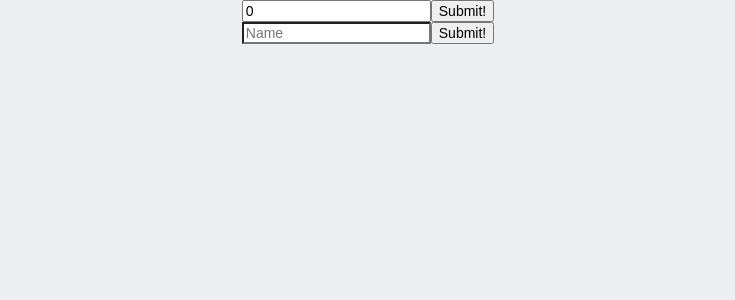
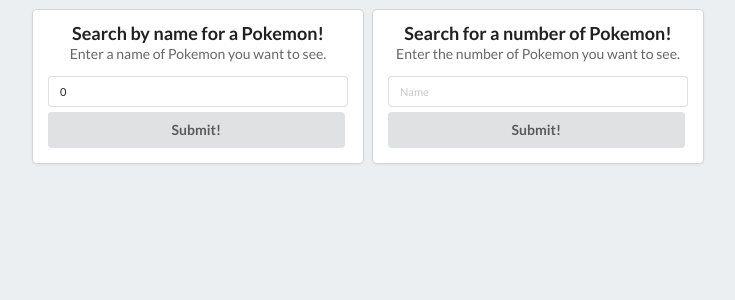
Before and after one commit to HarryCravDev/React_Practice_03, a React (Create React App) app: page / in a window 1280 px wide. Shown: the top 300 px of the page, without its empty margins (272-1007 px from the left). Built offline with nearby package versions, Linux system fonts and the light colour scheme.

Commit message:
Added styles for components and search by Pokemon name functionality.

```diff
--- a/src/App.js
+++ b/src/App.js
@@ -13,19 +13,32 @@
   };
 
   // Get Pokemon URL Array
-  getPokemon = async (num) => {
+  getPokemon = async (input) => {
+    if (typeof input === "number") {
       const response = await axios.get(
-      `https://pokeapi.co/api/v2/pokemon?limit=${num}`,
+        `https://pokeapi.co/api/v2/pokemon?limit=${input}`,
         {
           params: {},
         }
       );
 
       await this.loadingPokemon(response.data.results);
+    } else {
+      const response = await axios.get(
+        `https://pokeapi.co/api/v2/pokemon/${input}`,
+        {
+          params: {},
+        }
+      );
+      console.log(response);
+      this.setState({ pokemon: [response] });
+      // await this.loadingPokemon(response.data.results);
+    }
   };
 
   // Get Pokemon and Update State
   loadingPokemon = async (data) => {
+    if (Array.isArray(data)) {
       let pokemon = await Promise.all(
         data.map(async (item) => {
           const res = await axios.get(item.url);
@@ -34,19 +47,18 @@
       );
 
       this.setState({ pokemon: pokemon });
+    }
   };
 
   // Submit total number of Pokemon
   submitNumber = (number) => {
     const num = parseInt(number);
-    console.log(typeof num);
     this.setState({ number: num });
     this.getPokemon(num);
   };
 
   // Submit name of Pokemon
   submitName = (name) => {
-    console.log(name);
     this.setState({ name: name });
     this.getPokemon(name);
   };
@@ -54,13 +66,13 @@
   render() {
     return (
       <div className="game-container">
-        {this.state.pokemon.length > 0 ? (
-          <CardContainer cards={this.state.pokemon} />
-        ) : null}
         <InputTotal
           submitNumber={this.submitNumber}
           submitName={this.submitName}
         />
+        {this.state.pokemon.length > 0 ? (
+          <CardContainer cards={this.state.pokemon} />
+        ) : null}
       </div>
     );
   }
--- a/src/Components/Inputs/InputTotal.js
+++ b/src/Components/Inputs/InputTotal.js
@@ -1,4 +1,5 @@
 import React from "react";
+import "./InputTotal.styles.css";
 
 class InputTotal extends React.Component {
   state = {
@@ -6,45 +7,81 @@
     name: "",
   };
 
+  // Update state with number input
   onInputChange = (number) => {
     this.setState({ total: number.target.value });
   };
 
+  // Submit number input
   onFormSubmit = (e) => {
     e.preventDefault();
+    if (this.state.number === 0) {
+      return false;
+    }
     this.props.submitNumber(this.state.total);
   };
 
+  // Update state with name input
   onInputNameChange = (name) => {
-    this.setState({ name: name });
+    this.setState({ name: name.target.value });
   };
 
+  // Submit name input
   onFormNameSubmit = (e) => {
     e.preventDefault();
-    this.props.submitName(this.state.name);
+    if (this.state.name !== "") {
+      this.props.submitName(this.state.name.toLowerCase());
+    }
+    return false;
   };
 
   render() {
     return (
-      <div>
-        <form onSubmit={this.onFormSubmit}>
+      <div className="input-parent">
+        {/* Number Input */}
+        <div className="ui card input-container">
+          <form
+            className="ui mini input input-form"
+            onSubmit={this.onFormSubmit}>
+            <h3 className="ui header">
+              <div className="content">
+                Search by name for a Pokemon!
+                <div className="sub header">
+                  Enter a name of Pokemon you want to see.
+                </div>
+              </div>
+            </h3>
             <input
-            type="number"
+              type="text"
               value={this.state.total}
               onChange={this.onInputChange}
               placeholder="Total Number of Pokemon"
             />
-          <button>Submit!</button>
+            <button className="ui button input-button">Submit!</button>
           </form>
-        <form onSubmit={this.onFormNameSubmit}>
+        </div>
+        {/* Name Input */}
+        <div className="ui card input-container">
+          <form
+            onSubmit={this.onFormNameSubmit}
+            className="ui mini input input-form">
+            <h3 className="ui header">
+              <div className="content">
+                Search for a number of Pokemon!
+                <div className="sub header">
+                  Enter the number of Pokemon you want to see.
+                </div>
+              </div>
+            </h3>
             <input
               type="text"
               value={this.state.name}
               onChange={this.onInputNameChange}
               placeholder="Name"
             />
-          <button>Submit!</button>
+            <button className="ui button input-button">Submit!</button>
           </form>
+        </div>
       </div>
     );
   }
--- /dev/null
+++ b/src/Components/Inputs/InputTotal.styles.css
@@ -0,0 +1,22 @@
+.input-container {
+  padding: 15px !important;
+  width: 650px !important;
+  margin: 0 5px !important;
+}
+
+.input-form {
+  display: flex;
+  flex-direction: column;
+}
+
+.input-parent {
+  display: flex;
+  flex-direction: row;
+  justify-content: center;
+  align-items: center;
+  margin-top: 10px;
+}
+
+.input-button {
+  margin-top: 5px !important;
+}
--- a/src/index.css
+++ b/src/index.css
@@ -7,6 +7,8 @@
   -moz-osx-font-smoothing: grayscale;
   background-color: #eceff1;
   color: #4d4d4d;
+
+  overflow-x: hidden;
 }
 
 code {
```
Also changed, not shown: src/Components/Pokemon_Game/PokemonGame.js (added, +13 -0 lines). Lines whose indentation alone changed are shown as unchanged.
